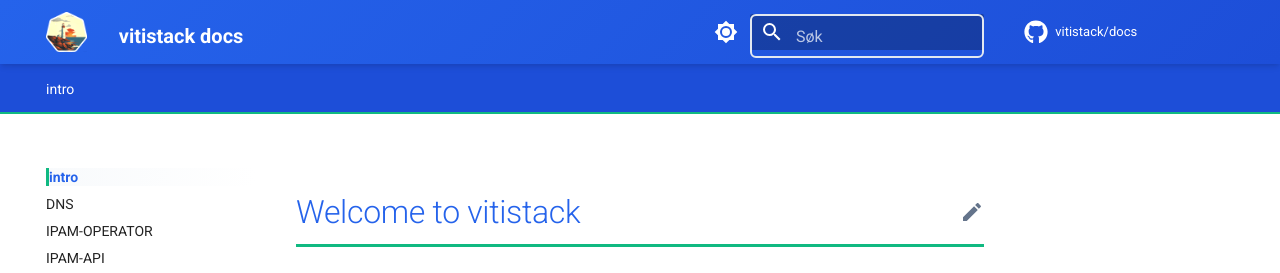
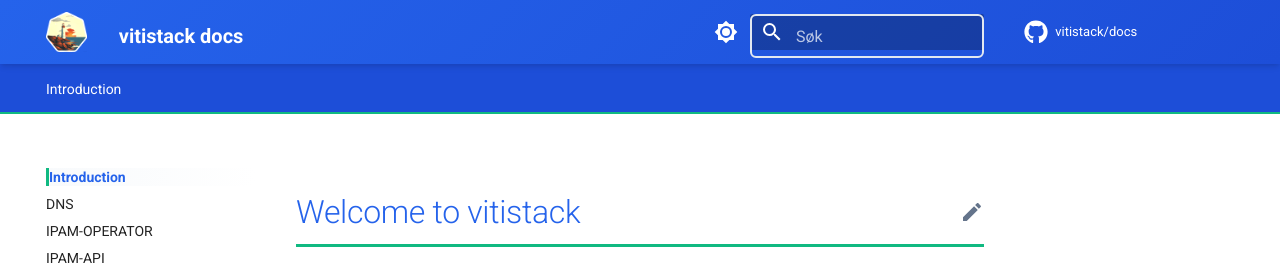
Before and after one commit to vitistack/docs, an MkDocs documentation site: the page built from docs/index.md, in a window 1280 px wide and 1066 px high. Shown: the top 273 px of the window. Built offline with MkDocs 1.6.1 and Material for MkDocs 9.7.7, drawn with Linux system fonts in a browser that asks for light colours; comment, search, counter and statistics services are not loaded; some of the changed lines change nothing that is shown.

Commit message:
change name from intro til introduction

```diff
--- a/mkdocs.yml
+++ b/mkdocs.yml
@@ -71,7 +71,7 @@
       name: vitistack
   generator: false
 nav:
-  - intro:
+  - Introduction:
     - index.md
     - dns.md
     - ipam-operator.md
```
